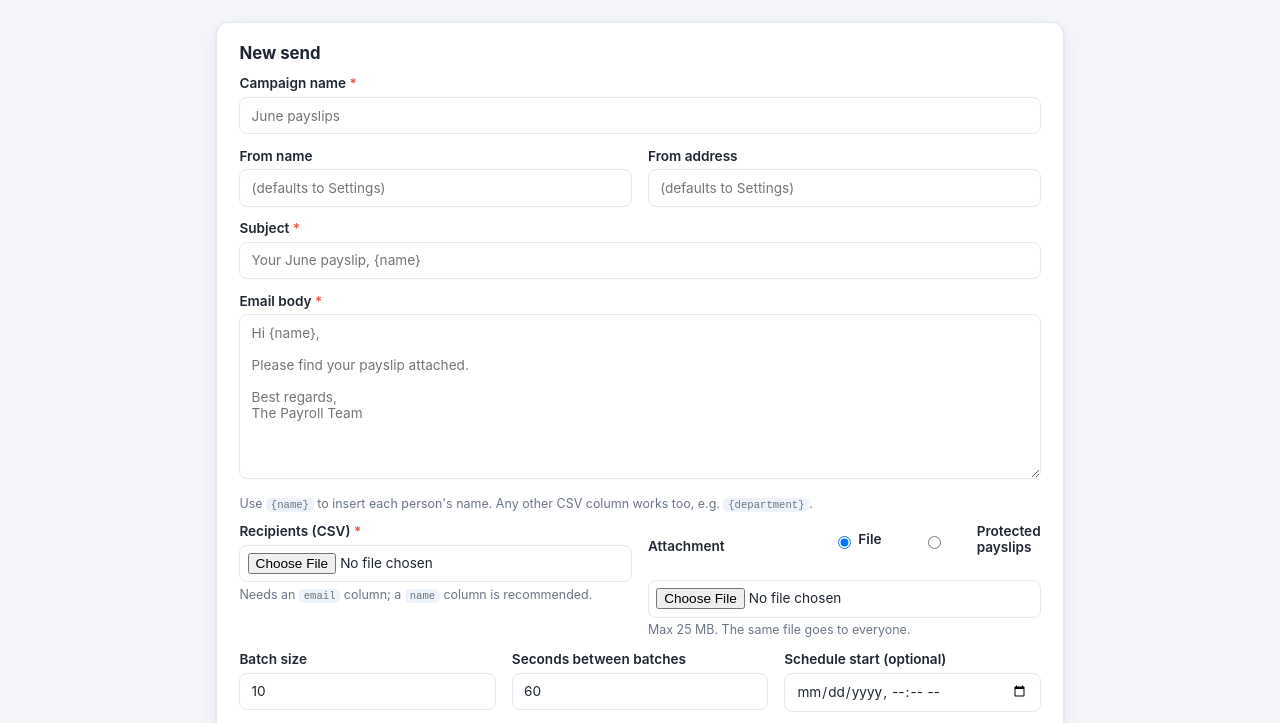
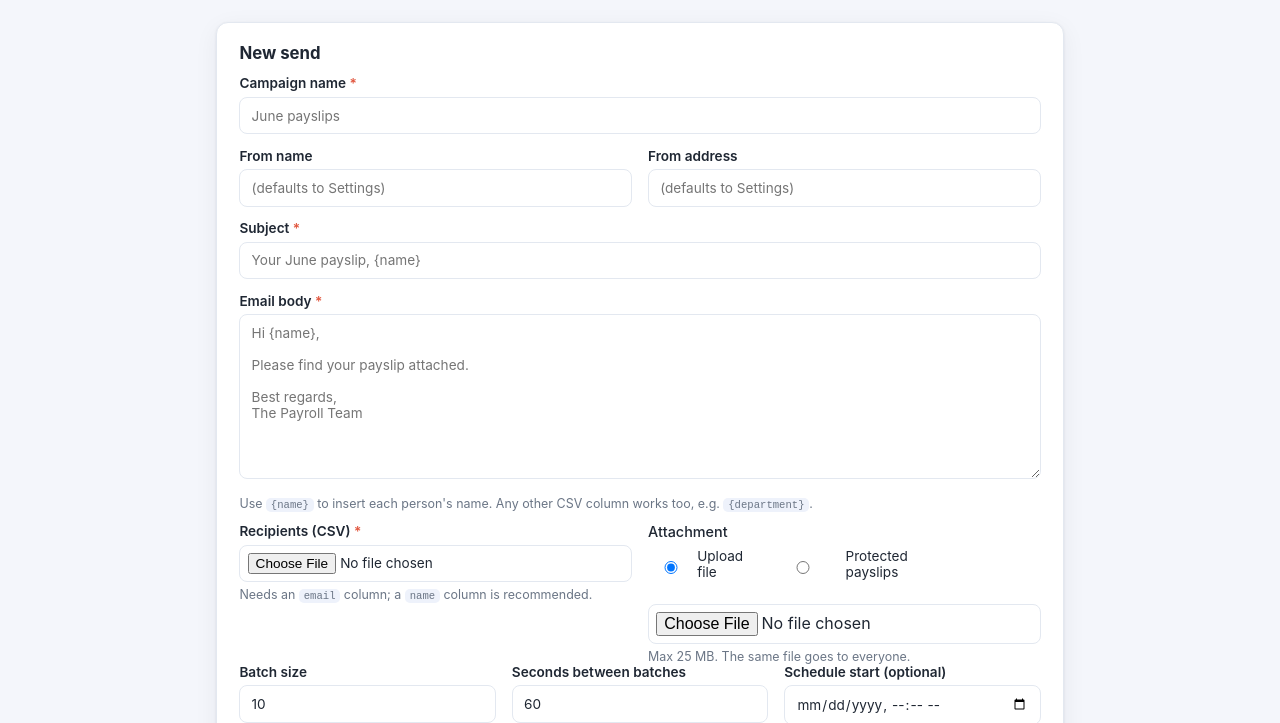
Before and after one commit to CaputoDavide93/Payroll-Mail-Service, a website: page public/index.html in a window 1280 px wide. Shown: the part 77-800 px from the top of the page. Drawn offline with Linux system fonts and the light colour scheme; no server answers.

Commit message:
fix: clean up attachment toggle layout and hide/show logic

```diff
--- a/public/index.html
+++ b/public/index.html
@@ -206,24 +206,24 @@ The Payroll Team"></textarea>
         <p class="hint">Use <code>{name}</code> to insert each person's name. Any other CSV column works too, e.g. <code>{department}</code>.</p>
 
         <div class="grid2">
-          <label id="recipientsLabel">Recipients (CSV) <span class="req">*</span>
-            <input type="file" name="recipients" id="recipientsFile" accept=".csv,text/csv" required />
-            <span class="hint" id="recipientsHint">Needs an <code>email</code> column; a <code>name</code> column is recommended.</span>
-          </label>
-          <label as="div">
-            <span style="display:flex;align-items:center;justify-content:space-between;margin-bottom:.35rem">
-              <span>Attachment</span>
-              <span style="display:flex;gap:.75rem;font-weight:normal;font-size:.85rem">
-                <label style="display:flex;align-items:center;gap:.25rem;cursor:pointer">
-                  <input type="radio" name="attachType" value="file" id="attachTypeFile" checked /> File
-                </label>
-                <label style="display:flex;align-items:center;gap:.25rem;cursor:pointer">
-                  <input type="radio" name="attachType" value="payslips" id="attachTypePayslips" /> Protected payslips
-                </label>
-              </span>
-            </span>
+          <div id="recipientsLabel">
+            <label>Recipients (CSV) <span class="req">*</span>
+              <input type="file" name="recipients" id="recipientsFile" accept=".csv,text/csv" required />
+              <span class="hint" id="recipientsHint">Needs an <code>email</code> column; a <code>name</code> column is recommended.</span>
+            </label>
+          </div>
+          <div>
+            <div style="margin-bottom:.5rem;font-size:.9rem;font-weight:500">Attachment</div>
+            <div style="display:flex;gap:1.25rem;margin-bottom:.6rem">
+              <label style="display:flex;align-items:center;gap:.3rem;cursor:pointer;font-weight:normal">
+                <input type="radio" name="attachType" value="file" id="attachTypeFile" checked> Upload file
+              </label>
+              <label style="display:flex;align-items:center;gap:.3rem;cursor:pointer;font-weight:normal">
+                <input type="radio" name="attachType" value="payslips" id="attachTypePayslips"> Protected payslips
+              </label>
+            </div>
             <div id="attachFileWrap">
-              <input type="file" name="attachment" id="attachmentFile" />
+              <input type="file" name="attachment" id="attachmentFile" style="display:block;width:100%">
               <span class="hint" id="attachmentHint">Max 25 MB. The same file goes to everyone.</span>
             </div>
             <div id="attachPayslipsWrap" style="display:none">
@@ -232,7 +232,7 @@ The Payroll Team"></textarea>
               </select>
               <span class="hint">Each recipient gets their own password-protected PDF.</span>
             </div>
-          </label>
+          </div>
         </div>
 
         <div class="grid3">
```
